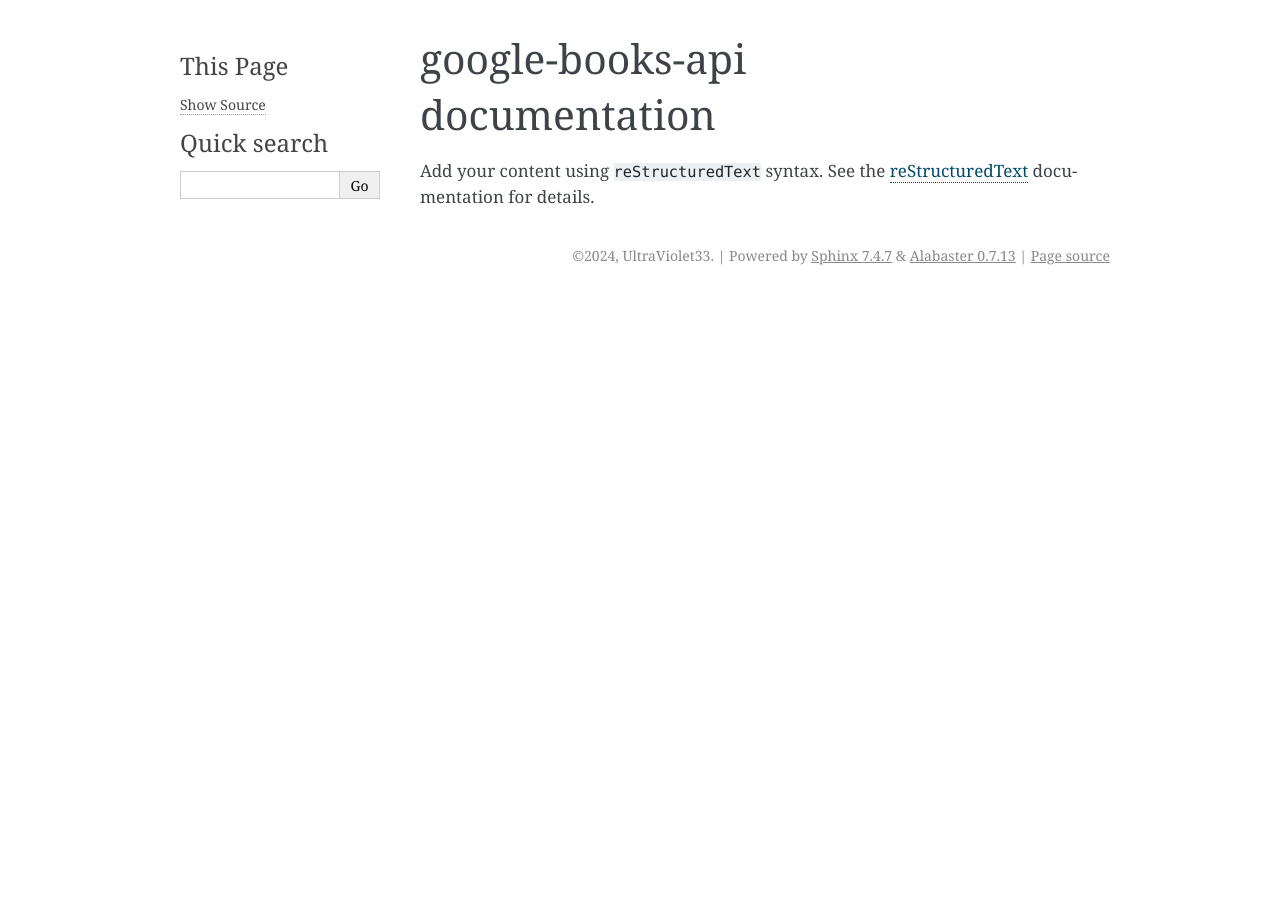
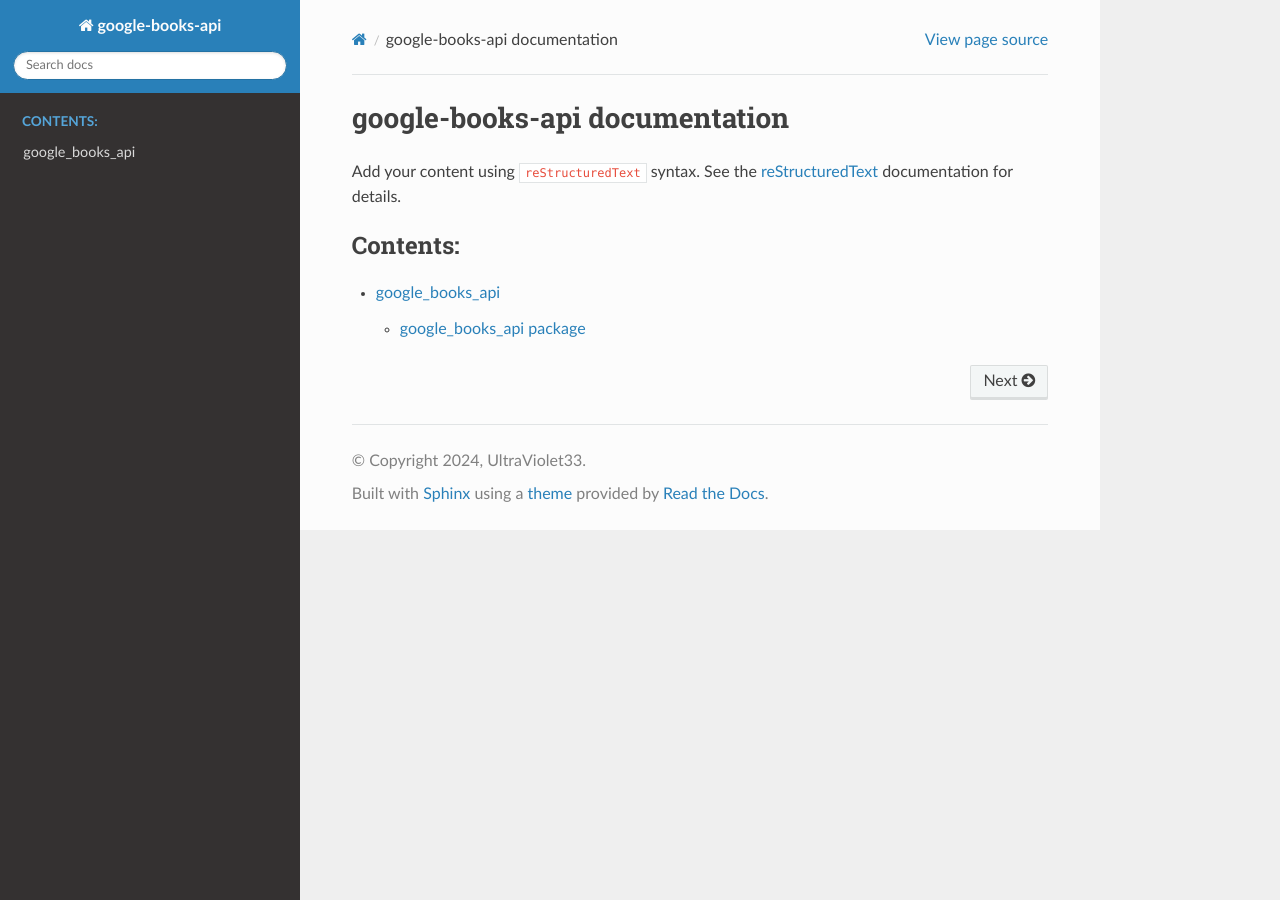
Before and after one commit to UltraViolet33/google-books-api, a Sphinx documentation site: the page built from docs/source/index.rst, in a window 1280 px wide. Built offline with Sphinx 7.4.7 and the Read the Docs theme 3.1.0, drawn with Linux system fonts in a browser that asks for light colours.

Commit message:
add ci to build documentation

```diff
--- a/docs/source/conf.py
+++ b/docs/source/conf.py
@@ -14,7 +14,10 @@ release = '0.0.1'
 # -- General configuration ---------------------------------------------------
 # https://www.sphinx-doc.org/en/master/usage/configuration.html#general-configuration
 
-extensions = []
+extensions = [
+    "sphinx.ext.autodoc",
+    "sphinx.ext.napoleon",  # For Google-style or NumPy-style docstrings
+]
 
 templates_path = ['_templates']
 exclude_patterns = []
@@ -24,5 +27,5 @@ exclude_patterns = []
 # -- Options for HTML output -------------------------------------------------
 # https://www.sphinx-doc.org/en/master/usage/configuration.html#options-for-html-output
 
-html_theme = 'alabaster'
-html_static_path = ['_static']
+html_theme = "sphinx_rtd_theme"
+html_static_path = ["_static"]
--- /dev/null
+++ b/docs/source/google_books_api.rst
@@ -0,0 +1,45 @@
+google\_books\_api package
+==========================
+
+Submodules
+----------
+
+google\_books\_api.google\_book module
+--------------------------------------
+
+.. automodule:: google_books_api.google_book
+   :members:
+   :undoc-members:
+   :show-inheritance:
+
+google\_books\_api.google\_books\_api module
+--------------------------------------------
+
+.. automodule:: google_books_api.google_books_api
+   :members:
+   :undoc-members:
+   :show-inheritance:
+
+google\_books\_api.google\_books\_api\_params module
+----------------------------------------------------
+
+.. automodule:: google_books_api.google_books_api_params
+   :members:
+   :undoc-members:
+   :show-inheritance:
+
+google\_books\_api.google\_books\_api\_result module
+----------------------------------------------------
+
+.. automodule:: google_books_api.google_books_api_result
+   :members:
+   :undoc-members:
+   :show-inheritance:
+
+Module contents
+---------------
+
+.. automodule:: google_books_api
+   :members:
+   :undoc-members:
+   :show-inheritance:
--- a/docs/source/index.rst
+++ b/docs/source/index.rst
@@ -14,3 +14,5 @@ documentation for details.
 .. toctree::
    :maxdepth: 2
    :caption: Contents:
+
+   modules
--- /dev/null
+++ b/docs/source/modules.rst
@@ -0,0 +1,7 @@
+google_books_api
+================
+
+.. toctree::
+   :maxdepth: 4
+
+   google_books_api
```
Also changed, not shown: 3 other files.
